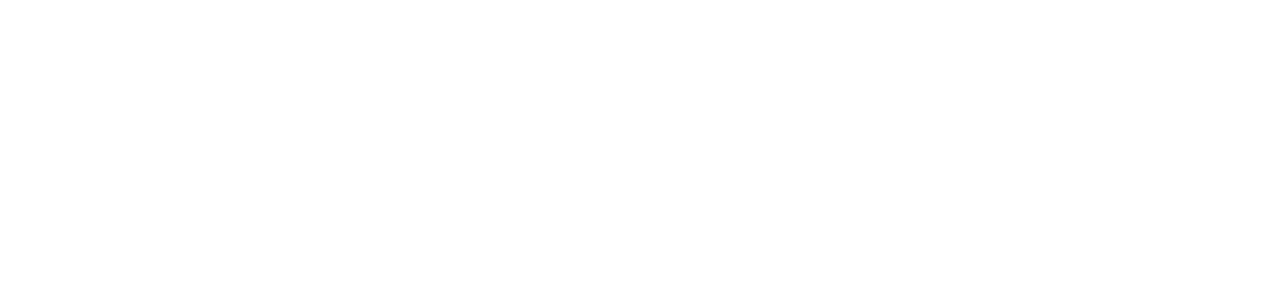
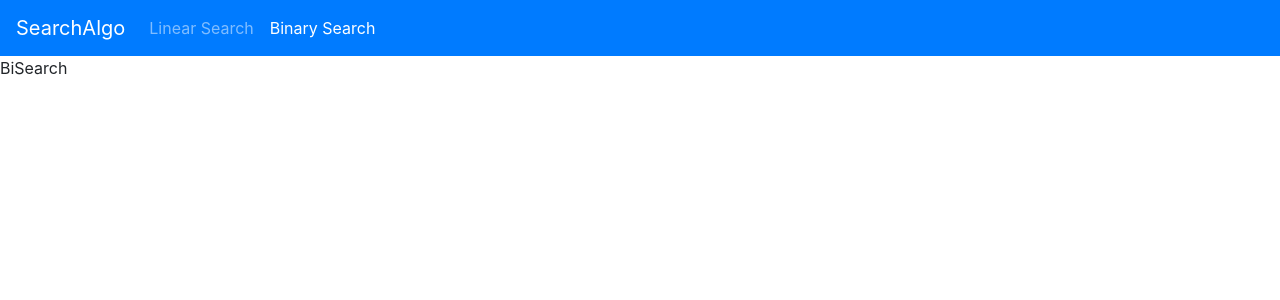
Before and after one commit to HenriqueFadoni/SearchAlgorithm, a React (Create React App) app: page /binarysearch in a window 1280 px wide. Shown: the top 300 px of the page. Built offline with nearby package versions, Linux system fonts and the light colour scheme.

Commit message:
Adding Menu to Search Algo

```diff
--- a/src/App.tsx
+++ b/src/App.tsx
@@ -1,17 +1,19 @@
 import React from 'react';
 import {
-	Route,
-	Switch
+  Route,
+  Switch
 } from 'react-router-dom';
 
-import BiSearch from './components/LinearSearch/LinearSearch';
 import LinearSearch from './components/LinearSearch/LinearSearch';
+import BiSearch from './components/BiSearch/BiSearch';
+import Menu from './components/Menu/Menu';
 
 const App: React.FC = () => (
   <div className="App">
+    <Menu />
     <Switch>
-      <Route path="/" component={LinearSearch} exact />
-      <Route path="/binary-search" component={BiSearch} />
+      <Route path="/linearsearch" component={LinearSearch} />
+      <Route path="/binarysearch" component={BiSearch} />
     </Switch>
   </div>
 );
--- /dev/null
+++ b/src/components/BiSearch/BiSearch.tsx
@@ -0,0 +1,9 @@
+import React from 'react';
+
+const BiSearch: React.FC = () => (
+  <div>
+    BiSearch
+  </div>
+)
+
+export default BiSearch;
--- a/src/components/LinearSearch/LinearSearch.tsx
+++ b/src/components/LinearSearch/LinearSearch.tsx
@@ -1,11 +1,9 @@
 import React from 'react';
 
-const LinearSearch: React.FC = () => {
-  return (
-    <div>
-      LinearSearch
-    </div>
-  )
-};
+const LinearSearch: React.FC = () => (
+  <div>
+    LinearSearch
+  </div>
+)
 
 export default LinearSearch;
--- /dev/null
+++ b/src/components/Menu/BrandName/BrandName.tsx
@@ -0,0 +1,13 @@
+import React from 'react';
+import { NavLink } from 'react-router-dom';
+
+const BrandName: React.FC = () => (
+  <NavLink
+    className="navbar-brand"
+    to="/linearsearch"
+  >
+    SearchAlgo
+  </NavLink>
+)
+
+export default BrandName;
--- /dev/null
+++ b/src/components/Menu/Menu.tsx
@@ -0,0 +1,13 @@
+import React from 'react';
+
+import BrandName from './BrandName/BrandName';
+import PageLinks from './PageLinks/PageLinks';
+
+const Menu: React.FC = () => (
+  <nav className="navbar navbar-expand-lg navbar-dark bg-primary">
+    <BrandName />
+    <PageLinks />
+  </nav>
+);
+
+export default Menu;
--- /dev/null
+++ b/src/components/Menu/PageLinks/PageLinks.tsx
@@ -0,0 +1,26 @@
+import React from 'react';
+import { NavLink } from 'react-router-dom';
+
+const PageLinks: React.FC = () => (
+  <div
+    className="collapse navbar-collapse"
+    id="navbarNavAltMarkup"
+  >
+    <div className="navbar-nav">
+      <NavLink
+        className="nav-item nav-link"
+        to="/linearsearch"
+      >
+        Linear Search
+      </NavLink>
+      <NavLink
+        className="nav-item nav-link"
+        to="/binarysearch"
+      >
+        Binary Search
+      </NavLink>
+    </div>
+  </div>
+);
+
+export default PageLinks;
```
Also changed, not shown: src/components/BiSearch/GridDisplay.tsx (deleted, +0 -11 lines).
